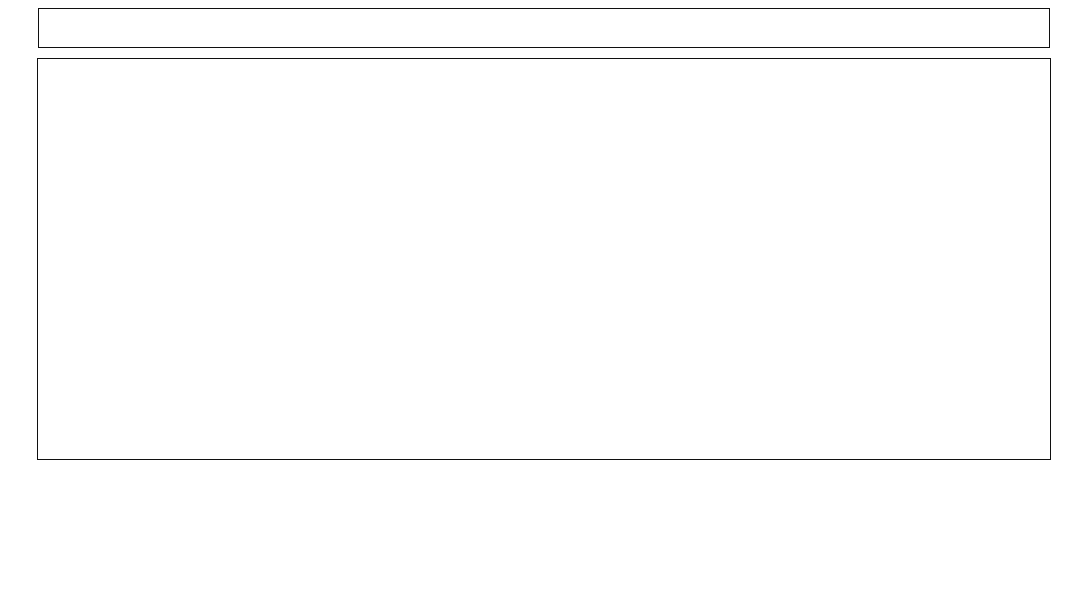
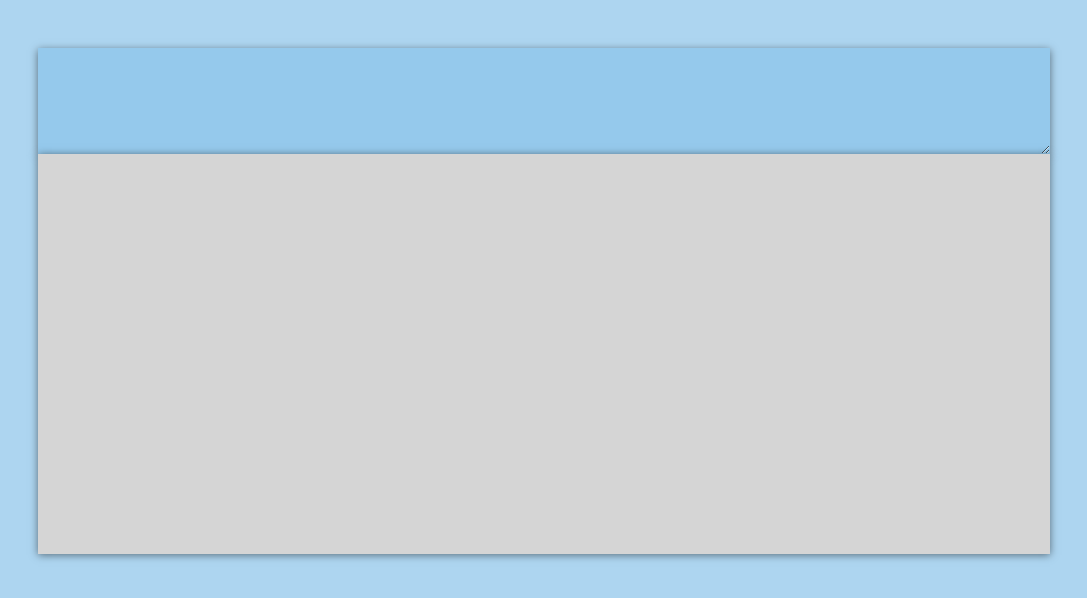
Before and after one commit to ElectronicaGitHub/string, a plain HTML site: page index.html in a window 1280 px wide. Shown: the whole page, without its empty margins (96-1183 px from the left). Drawn offline with nearby package versions, Linux system fonts and the light colour scheme.

Commit message:
стили поменялись

```diff
--- a/index.html
+++ b/index.html
@@ -10,7 +10,7 @@
 	<script type="text/javascript" src="mCtrl.js"></script>
 </head>
 <body ng-app='app' ng-controller="mCtrl">
-	<input name="string" ng-model='STRING' ng-change="shader()"/>
+	<textarea name="string" ng-model='STRING' ng-change="shader()" rows="5"></textarea>
 
 	<div class="container">
 
--- a/styles.css
+++ b/styles.css
@@ -1,24 +1,31 @@
-input {
+textarea {
 	width: 80%;
-	margin: 0px auto;
-	height: 40px;
+	margin: 40px auto 0px;
 	display: inline-block;
-	line-height: 40px;
-	font-size: 30px;
-	padding: 0px 10px;
-	border: 1px solid #101010;
+	line-height: 20px;
+	font-size: 20px;
+	max-width: 80%;
+	min-width: 80%;
+	padding: 3px 10px;
+	/*border: 1px solid #101010;*/
+	border: 0px ;
 	outline: none;
-	margin-bottom: 10px;
+	/*margin-bottom: 10px;*/
+	background-color: rgba(52, 152, 219,.2);
+	box-shadow: 0px 2px 8px rgba(0,0,0,.5);
+
 }
 body {
 	text-align: center;
+	background-color: rgba(52, 152, 219,.4)
 }
 .container {
 	display: inline-block;
 	width: 80%;
-	height: 400px;
-	border: 1px solid #101010;
-	/*background-color: #e5e5e5;*/
+	min-height: 400px;
+	/*border: 1px solid #101010;*/
+	background-color: #d5d5d5;
+	box-shadow: 0px 1px 8px rgba(0,0,0,.5);
 }
 .container span {
 	float: left;
@@ -27,7 +34,7 @@ body {
 	width: auto;
 	font-size: 20px;
 	padding: 5px 5px;
-	border: 1px solid #e5e5e5;
+	border: 1px solid transparent;
 	font-family: 'Open Sans', sans-serif;
 }
 .word, .word-multi {
@@ -41,6 +48,7 @@ body {
 }
 .start, .end {
 	color: #2c3e50;
+	/*color: white;*/
 }
 .word-multi:after {
 	content: '[each]';
```
